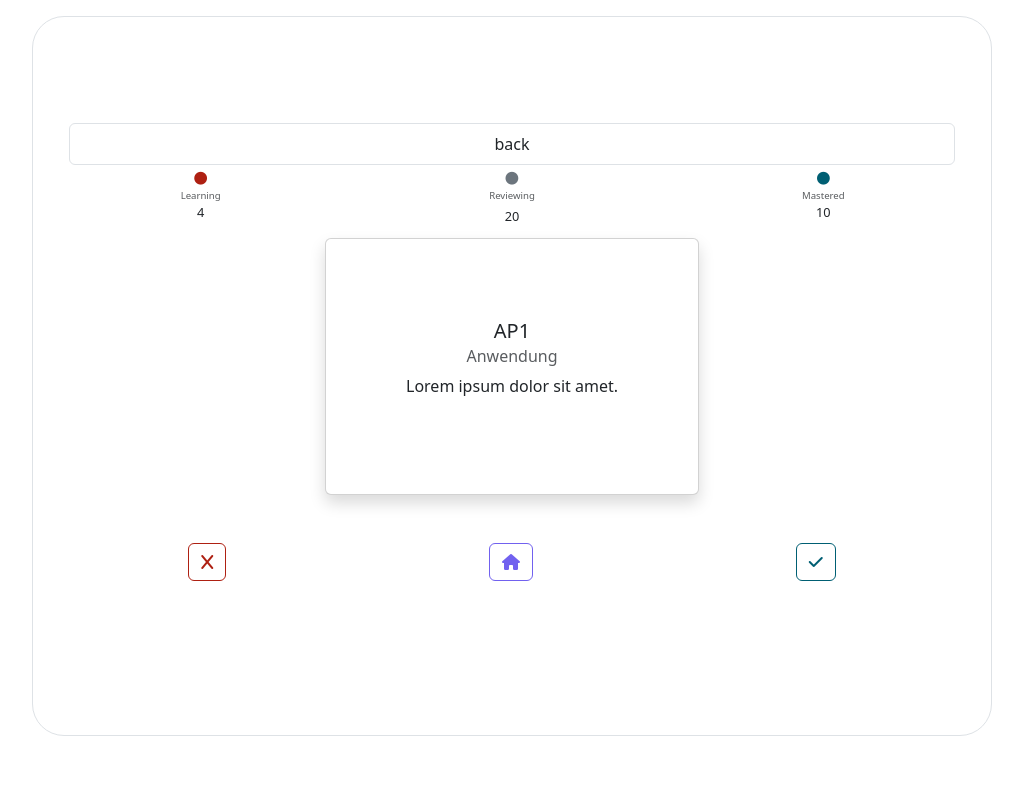
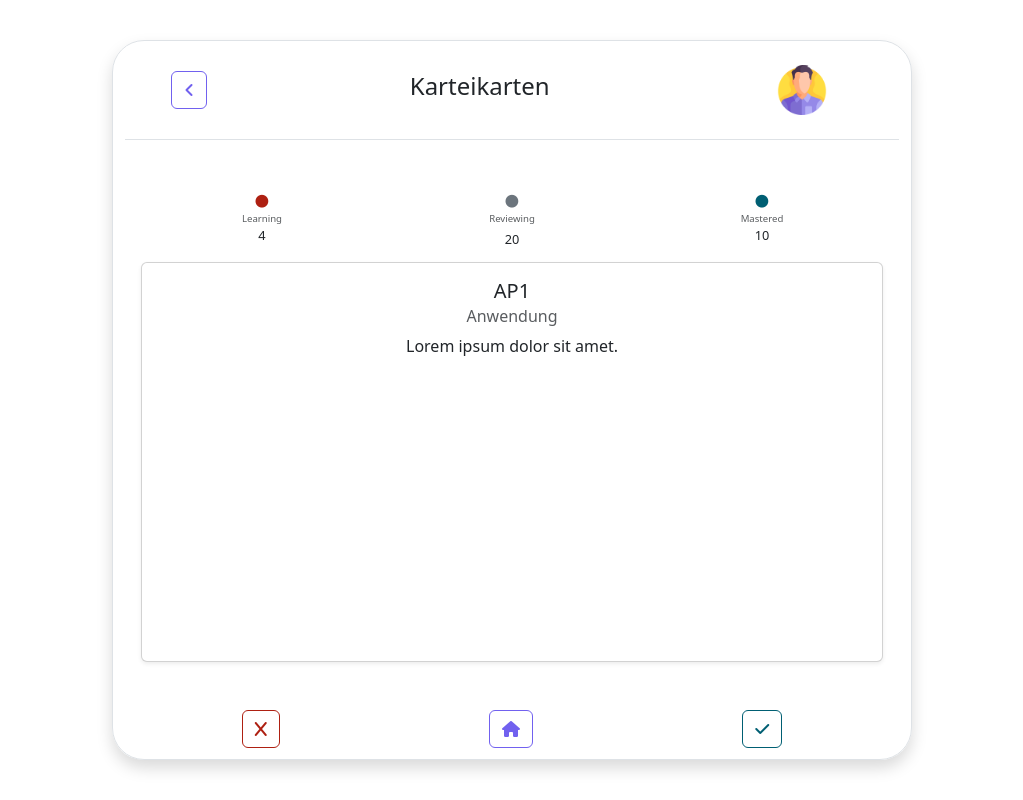
Before and after one commit to williamR07/Flashcards, a website: page index.html in a window 1280 px wide. Shown: the whole page, without its empty margins (128-1151 px from the left). Drawn offline with Linux system fonts and the light colour scheme.

Commit message:
updated the cards and menu

```diff
--- a/index.html
+++ b/index.html
@@ -12,15 +12,22 @@
 <body>
 
 <div
-        class="container d-flex flex-column align-items-center border rounded-5 my-3 justify-content-center text-center vh-90 w-75"
+        class="container border rounded-5 justify-content-center text-center body-container shadow"
 >
-    <div class="container position-relative top-0">
-        <div class="container">
-            <ul class="list-group">
-                <li class="list-group-item"><span>back</span></li>
-            </ul>
+    <div class="container ">
+        <div class="row d-flex align-items-center justify-content-center mb-5 py-4 border border-0 border-bottom">
+            <div class="col-2">
+                <a href="menu.html" class="btn btn-outline-primary"><i class="fa-solid fa-angle-left"></i></a>
+
+            </div>
+            <div class="col-7">
+                <h2 class="fs-4">Karteikarten</h2>
+            </div>
+            <div class="col-3">
+                <img src="assets/man.png" alt="User1" style="width:50px">
+            </div>
         </div>
-        <div class="row d-flex flex-row">
+        <div class="d-flex flex-row">
             <div class="col-4 ">
                 <span><i class="fa-solid fa-circle text-danger fs-7"></i></span>
                 <p class=" m-0 text-muted fs-8">Learning</p>
@@ -38,8 +45,8 @@
             </div>
         </div>
     </div>
-    <div class="card shadow ">
-        <div class="card-body p-7">
+    <div class="card shadow-sm mx-3">
+        <div class="card-body d-flex flex-column">
             <h5 class="card-title">
                 AP1
             </h5>
@@ -59,9 +66,9 @@
         <button class="btn btn-outline-danger btn-md-lg dont-know">
             <i class="fa-solid fa-x"></i>
         </button>
-        <button class="btn btn-outline-primary btn-md-lg">
+        <a href="menu.html" class="btn btn-outline-primary btn-md-lg">
             <i class="fa-solid fa-house"></i>
-        </button>
+        </a>
         <button class="btn btn-outline-success btn-md-lg know">
             <i class="fa-solid fa-check"></i>
         </button>
--- a/scss/bootstrap.scss
+++ b/scss/bootstrap.scss
@@ -32,7 +32,36 @@
   padding: 5rem !important;
 }
 
+.fs-1 {
+  font-size: calc(1.375rem + 1.5vw) !important;
+}
+
+.fs-2 {
+  font-size: calc(1.325rem + 0.9vw) !important;
+}
+
+.fs-3 {
+  font-size: calc(1.3rem + 0.6vw) !important;
+}
+
+.fs-4 {
+  font-size: calc(1.275rem + 0.3vw) !important;
+}
+
+.fs-5 {
+  font-size: 1.25rem !important;
+}
+
 .fs-6 {
+  font-size: 1rem !important;
+}
+
+.fs-7 {
+  font-size: .8rem !important;
+}
+
+.fs-8 {
+  font-size: .6rem !important;
 }
 
 $primary: #7161ef;
--- a/scss/styles.scss
+++ b/scss/styles.scss
@@ -1,3 +1,14 @@
+.body-container {
+  height: 90vh;
+  margin-top: 5vh;
+  overflow: hidden;
+}
+
+.card {
+  min-height: 400px;
+  max-height: 400px;
+
+}
 
 .front {
 
@@ -45,3 +56,10 @@
 .slide-left {
   animation: fadeLeft 1s ease-in-out;
 }
+
+@media (min-width: 992px) { /* lg breakpoint */
+  .body-container {
+    width: 800px;
+
+  }
+}
```
Also changed, not shown: menu.html (+7 -7 lines), css/bootstrap.css, css/styles.css.
